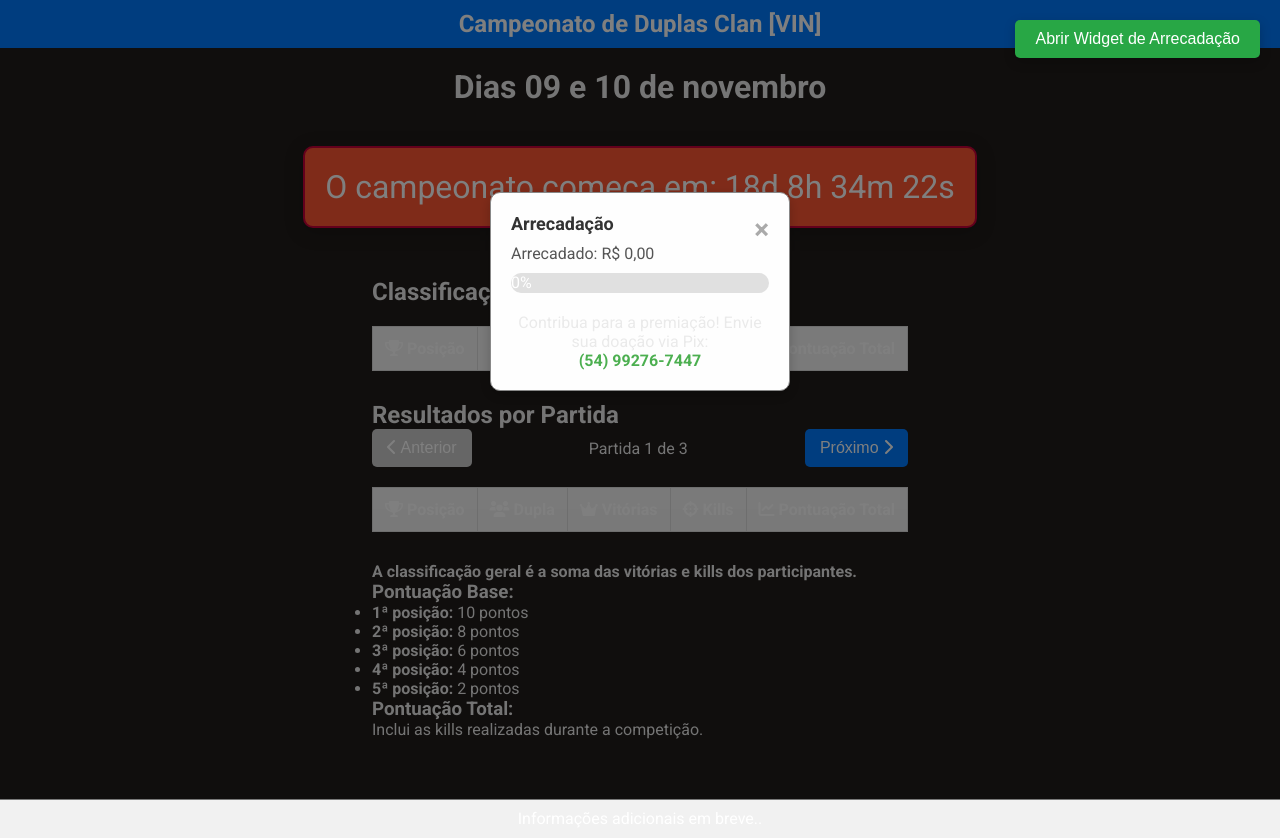
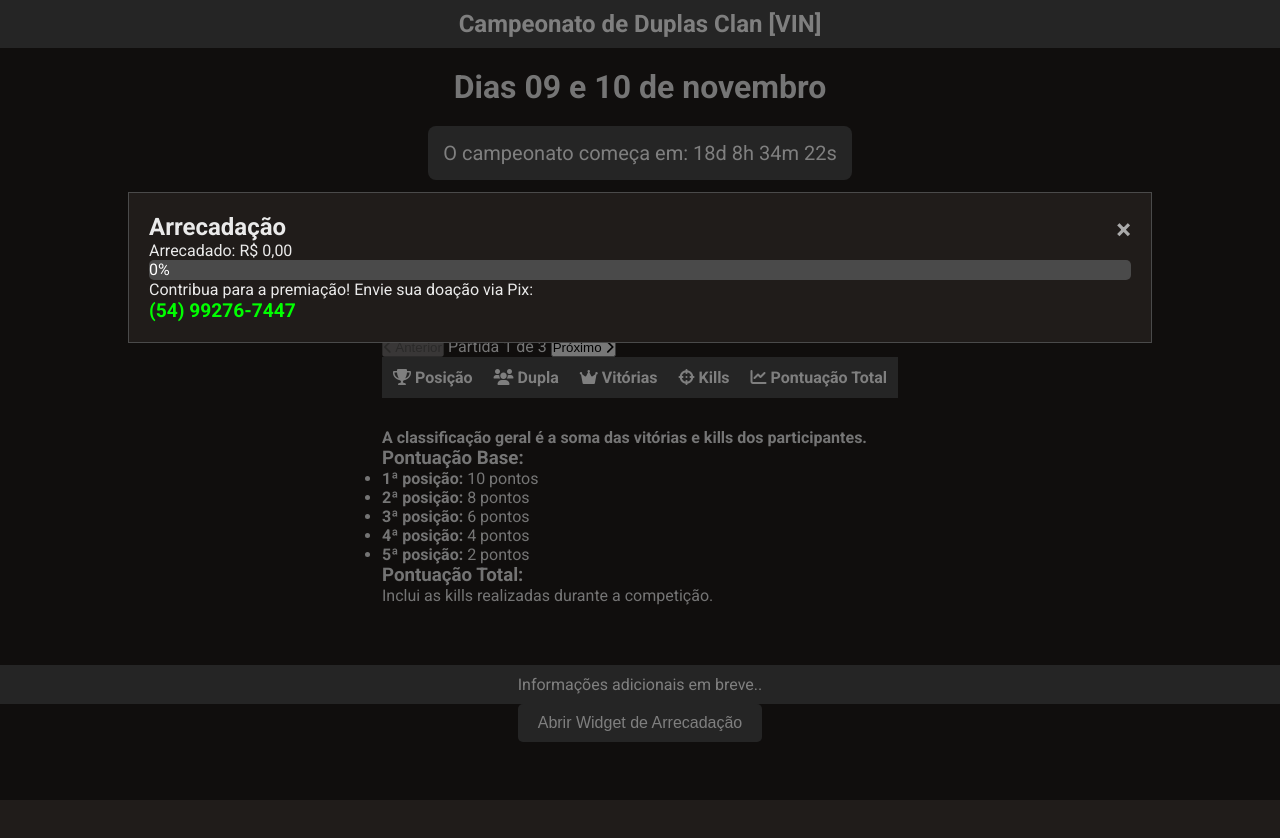
Before and after one commit to andreflp2/pubg_camp, a plain HTML site: page index.html in a window 1280 px wide. Both pictures are taken after a click on the button "Abrir Widget de Arrecadação". After the commit the page ends 800 px from the top, so only its background shows below. Drawn offline with Linux system fonts and the light colour scheme; no server answers.

Commit message:
Update index.html

```diff
--- a/index.html
+++ b/index.html
@@ -13,136 +13,6 @@
 
     <!-- Custom CSS -->
     <link rel="stylesheet" href="styles.css">
-
-    <style>
-        /* Estilo para a contagem regressiva */
-        .countdown {
-            font-size: 2em;
-            text-align: center;
-            margin: 20px 0;
-            background-color: #ff5733; /* Cor de fundo */
-            color: #fff; /* Cor do texto */
-            padding: 20px;
-            border-radius: 10px;
-            border: 2px solid #c70039;
-            box-shadow: 0 4px 20px rgba(0, 0, 0, 0.2);
-        }
-
-        /* Estilo para tabelas */
-        .table {
-            width: 100%;
-            border-collapse: collapse;
-            margin: 20px 0;
-        }
-
-        .table th, .table td {
-            padding: 12px;
-            text-align: center;
-            border: 1px solid #ddd;
-        }
-
-        .table th {
-            background-color: #f4f4f4;
-        }
-
-        /* Estilo para a barra inferior */
-        .bottom-bar {
-            text-align: center;
-            padding: 10px 0;
-            background-color: #f1f1f1;
-        }
-
-        /* Estilo da barra superior */
-        .top-bar {
-            text-align: center;
-            padding: 10px 0;
-            background-color: #007BFF;
-            color: white;
-        }
-
-        .navigation {
-            display: flex;
-            justify-content: space-between;
-            align-items: center;
-            margin-bottom: 20px;
-        }
-
-        button {
-            background-color: #007BFF;
-            color: white;
-            border: none;
-            padding: 10px 15px;
-            border-radius: 5px;
-            cursor: pointer;
-            font-size: 1em;
-        }
-
-        button:hover {
-            background-color: #0056b3;
-        }
-
-        button:disabled {
-            background-color: #ccc; /* Cor para botões desabilitados */
-            cursor: not-allowed; /* Muda o cursor para indicar que não é clicável */
-        }
-
-        /* Estilo do botão do widget */
-        #openWidgetBtn {
-            position: fixed; /* Fica fixo na tela */
-            top: 20px; /* Distância do topo */
-            right: 20px; /* Distância da direita */
-            background-color: #28a745; /* Cor do botão */
-            color: white;
-            border: none;
-            padding: 10px 20px;
-            border-radius: 5px;
-            cursor: pointer;
-            font-size: 1em;
-            box-shadow: 0 4px 12px rgba(0, 0, 0, 0.2);
-            z-index: 1000; /* Para ficar acima de outros elementos */
-        }
-
-        #openWidgetBtn:hover {
-            background-color: #218838; /* Cor ao passar o mouse */
-        }
-
-        /* Estilo do modal */
-        .modal {
-            display: none; /* Oculto por padrão */
-            position: fixed; /* Fica fixo na tela */
-            z-index: 1; /* Fica na frente de outros elementos */
-            left: 0;
-            top: 0;
-            width: 100%; /* Largura total */
-            height: 100%; /* Altura total */
-            overflow: auto; /* Ativa o scroll se necessário */
-            background-color: rgba(0, 0, 0, 0.5); /* Fundo semi-transparente */
-        }
-
-        .modal-content {
-            background-color: #fefefe;
-            margin: 15% auto; /* 15% da parte superior e centralizado */
-            padding: 20px;
-            border: 1px solid #888;
-            width: 300px; /* Largura do modal */
-            border-radius: 10px; /* Borda arredondada */
-            box-shadow: 0 4px 12px rgba(0, 0, 0, 0.2);
-        }
-
-        .close {
-            color: #aaa;
-            float: right;
-            font-size: 28px;
-            font-weight: bold;
-        }
-
-        .close:hover,
-        .close:focus {
-            color: black;
-            text-decoration: none;
-            cursor: pointer;
-        }
-    </style>
 </head>
 <body>
 
@@ -232,19 +102,19 @@
     <div id="widgetModal" class="modal">
         <div class="modal-content">
             <span class="close">&times;</span>
-            <h2 style="font-size: 18px; color: #333; margin-bottom: 10px;">Arrecadação</h2>
+            <h2>Arrecadação</h2>
 
-            <div style="font-size: 16px; margin-bottom: 10px; color: #555;">
+            <div>
                 <p>Arrecadado: R$ <span id="valorAtualWidget">0,00</span></p>
             </div>
 
-            <div style="position: relative; background-color: #e0e0e0; border-radius: 20px; height: 20px; overflow: hidden;">
-                <div id="progressBarWidget" style="height: 100%; width: 0%; background-color: green; color: white; text-align: center; line-height: 20px; transition: width 0.4s ease;"></div>
+            <div class="progress-bar-container">
+                <div id="progressBarWidget" class="progress-bar"></div>
             </div>
 
-            <div style="text-align: center; margin-top: 20px;">
+            <div class="donation-info">
                 <p>Contribua para a premiação! Envie sua doação via Pix:</p>
-                <p style="font-weight: bold; color: #4caf50;">(54) 99276-7447</p> <!-- Chave Pix para editar -->
+                <p class="pix-key">(54) 99276-7447</p> <!-- Chave Pix para editar -->
             </div>
         </div>
     </div>
```
